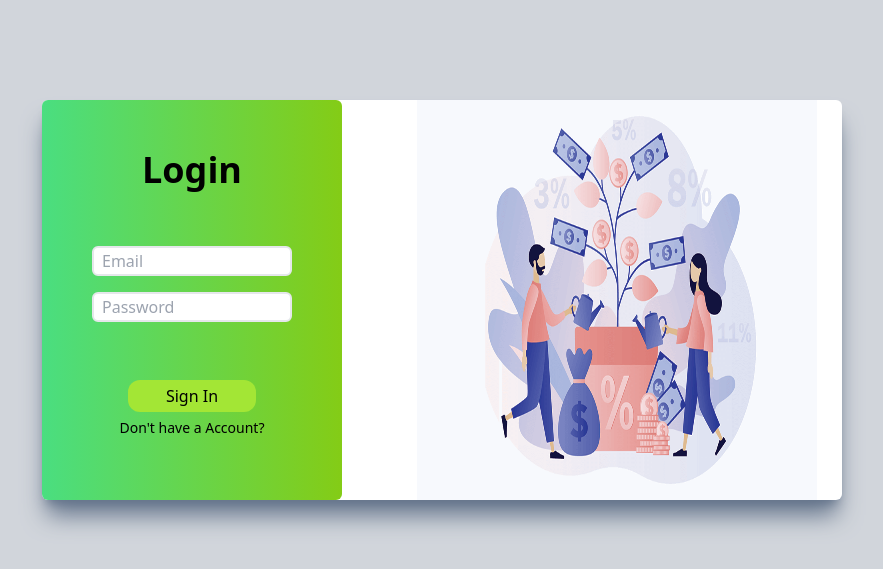
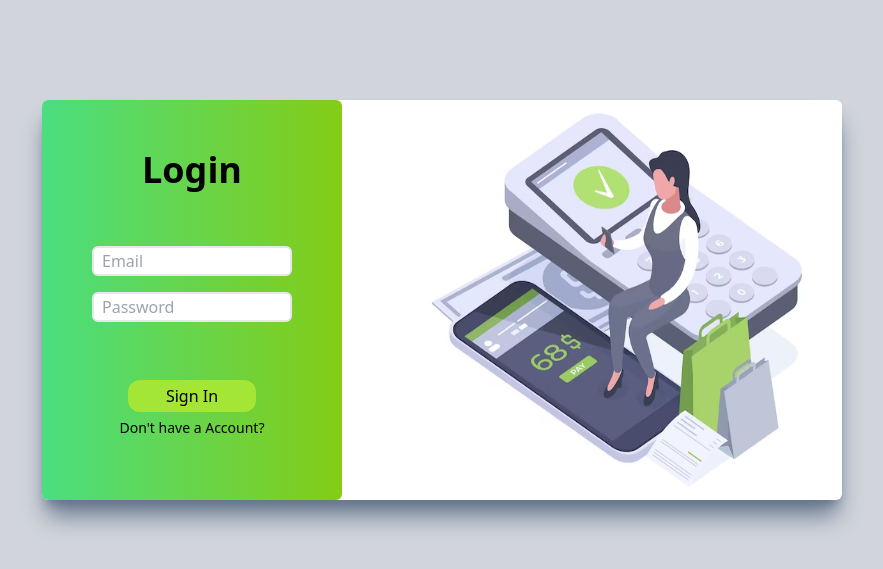
Before and after one commit to ashishlal2003/personal-finance-tracker, a Node server app: page /login in a window 1280 px wide. Shown: the top 569 px of the page, without its empty margins (198-1081 px from the left). Run offline with Node 20, Linux system fonts and the light colour scheme; some libraries are stand-ins or nearby versions.

Commit message:
Update login.ejs

```diff
--- a/views/login.ejs
+++ b/views/login.ejs
@@ -28,7 +28,7 @@
                 </form>
             </div>
         </div>
-        <img src="/images/login.png" alt="login" class="h-[400px] w-[400px]">
+        <img src="/images/loginPage.avif" alt="login" class="h-[400px] w-[400px]">
     </div>
 </body>
 
```
